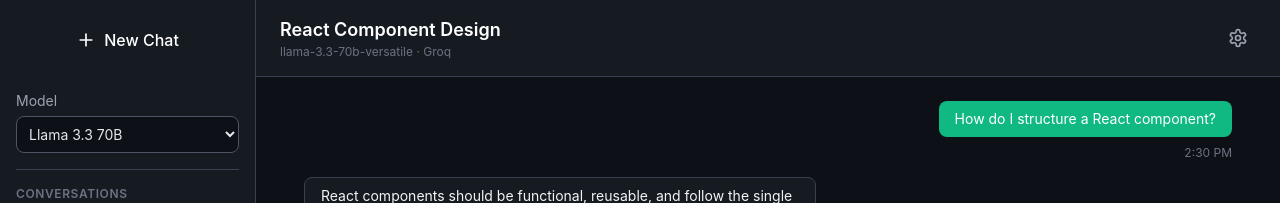
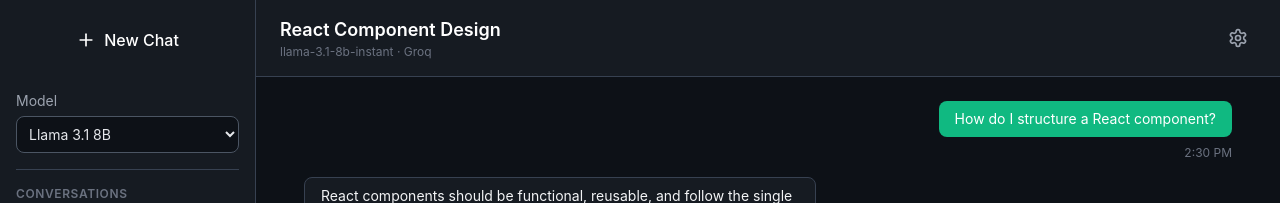
Before and after one commit to Rintu-chowdory/quell, a Next.js app: page / in a window 1280 px wide. Shown: the top 203 px of the page. Built offline with nearby package versions, Linux system fonts and the light colour scheme.

Commit message:
feat: update default model to Llama 3.1 8B and adjust model references

```diff
--- a/src/App.jsx
+++ b/src/App.jsx
@@ -48,7 +48,7 @@ function App() {
   ])
 
   const [selectedConversation, setSelectedConversation] = useState(1)
-  const [model, setModel] = useState("Llama 3.3 70B")
+  const [model, setModel] = useState("Llama 3.1 8B")
   const [sidebarOpen, setSidebarOpen] = useState(true)
 
   const createNewConversation = () => {
--- a/src/chat-pages/Chat.jsx
+++ b/src/chat-pages/Chat.jsx
@@ -4,11 +4,12 @@ import MessageBubble from '../components/MessageBubble'
 import SettingsPanel from '../components/SettingsPanel'
 
 const GROQ_MODELS = {
+  'Llama 3.1 8B': 'llama-3.1-8b-instant',
   'Llama 3.3 70B': 'llama-3.3-70b-versatile',
-  'Llama 3.1 8B': 'llama-3.1-8b-instant',
-  'Mixtral 8x7B': 'mixtral-8x7b-32768',
   'Gemma 2 9B': 'gemma2-9b-it',
 }
+
+const DEFAULT_GROQ_MODEL = 'llama-3.1-8b-instant'
 
 function Chat({ conversation, onUpdateConversation, model, sidebarOpen, onToggleSidebar }) {
   const [messages, setMessages] = useState(conversation?.messages || [])
@@ -45,7 +46,7 @@ function Chat({ conversation, onUpdateConversation, model, sidebarOpen, onToggle
     setIsTyping(true)
 
     try {
-      const groqModel = GROQ_MODELS[model] || 'llama-3.3-70b-versatile'
+      const groqModel = GROQ_MODELS[model] || DEFAULT_GROQ_MODEL
       const response = await fetch('https://api.groq.com/openai/v1/chat/completions', {
         method: 'POST',
         headers: {
--- a/src/chat-pages/Settings.jsx
+++ b/src/chat-pages/Settings.jsx
@@ -3,16 +3,15 @@ import { Link } from 'react-router-dom'
 import { ArrowLeft, Eye, EyeOff, Save, CheckCircle, ExternalLink } from 'lucide-react'
 
 const GROQ_MODELS = [
-  { label: 'Llama 3.3 70B', value: 'llama-3.3-70b-versatile', desc: 'Best quality, great for complex tasks' },
-  { label: 'Llama 3.1 8B', value: 'llama-3.1-8b-instant', desc: 'Fastest, great for simple Q&A' },
-  { label: 'Mixtral 8x7B', value: 'mixtral-8x7b-32768', desc: 'Long context (32K), good for documents' },
-  { label: 'Gemma 2 9B', value: 'gemma2-9b-it', desc: 'Google model, efficient and capable' },
+  { label: 'Llama 3.1 8B', value: 'llama-3.1-8b-instant', desc: 'Fast and broadly available on Groq' },
+  { label: 'Llama 3.3 70B', value: 'llama-3.3-70b-versatile', desc: 'Higher quality when enabled for your key' },
+  { label: 'Gemma 2 9B', value: 'gemma2-9b-it', desc: 'Efficient and capable' },
 ]
 
 function Settings() {
   const [showApiKey, setShowApiKey] = useState(false)
   const [apiKey, setApiKey] = useState('')
-  const [model, setModel] = useState('Llama 3.3 70B')
+  const [model, setModel] = useState('Llama 3.1 8B')
   const [temperature, setTemperature] = useState(0.7)
   const [saved, setSaved] = useState(false)
 
@@ -20,7 +19,7 @@ function Settings() {
     const k = localStorage.getItem('chatforge_groq_key')
     if (k) setApiKey(k)
     const m = localStorage.getItem('chatforge_model')
-    if (m) setModel(m)
+    if (m) setModel(GROQ_MODELS.some((item) => item.label === m) ? m : 'Llama 3.1 8B')
     const t = localStorage.getItem('chatforge_temperature')
     if (t) setTemperature(parseFloat(t))
   }, [])
--- a/src/components/Sidebar.jsx
+++ b/src/components/Sidebar.jsx
@@ -49,9 +49,8 @@ function Sidebar({
             onChange={(e) => onModelChange(e.target.value)}
             className="w-full mt-1 bg-chat-bg border border-gray-600 rounded-lg p-2 text-sm text-gray-200 hover:border-emerald-500 transition cursor-pointer"
           >
-            <option value="Llama 3.3 70B">Llama 3.3 70B</option>
             <option value="Llama 3.1 8B">Llama 3.1 8B</option>
-            <option value="Mixtral 8x7B">Mixtral 8x7B</option>
+            <option value="Llama 3.3 70B">Llama 3.3 70B (if enabled)</option>
             <option value="Gemma 2 9B">Gemma 2 9B</option>
           </select>
         </div>
```
